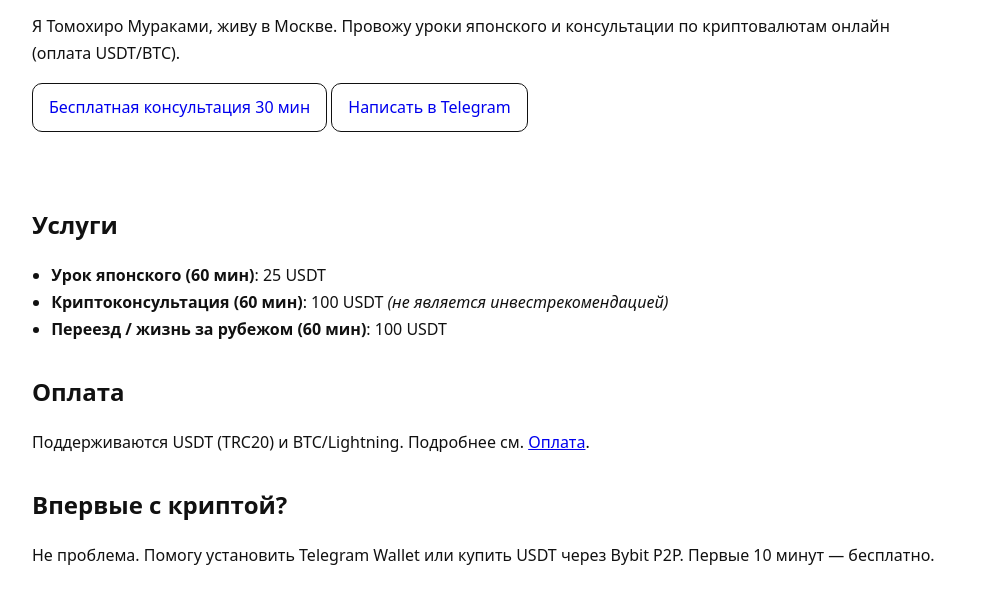
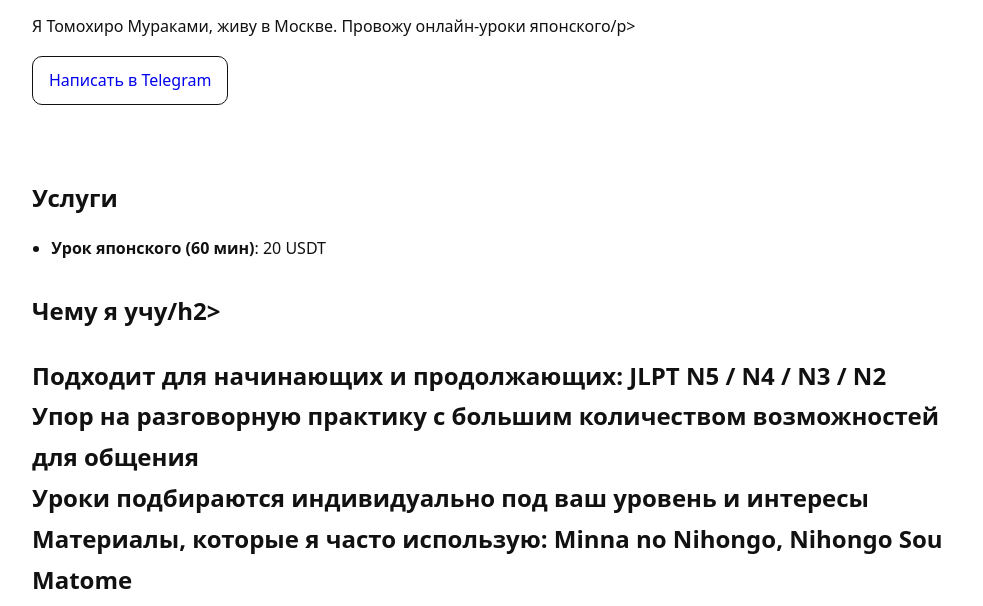
Before and after one commit to ariksii/Japanese-Teacher, a plain HTML site: page ru.html in a window 1280 px wide. Shown: the part 144-750 px from the top of the page, without its empty margins (148-1131 px from the left). Drawn offline with Linux system fonts and the light colour scheme.

Commit message:
Update ru.html

```diff
--- a/ru.html
+++ b/ru.html
@@ -33,9 +33,8 @@
 
     <section class="hero">
       <h1>Преподаватель японского / Tomohiro</h1>
-      <p>Я Томохиро Мураками, живу в Москве. Провожу уроки японского и консультации по криптовалютам онлайн (оплата USDT/BTC).</p>
+      <p>Я Томохиро Мураками, живу в Москве. Провожу онлайн-уроки японского/p>
       <p>
-        <a class="btn" href="/booking.html">Бесплатная консультация 30 мин</a>
         <a class="btn" href="https://t.me/ariksii">Написать в Telegram</a>
       </p>
     </section>
@@ -43,15 +42,16 @@
     <section>
       <h2>Услуги</h2>
       <ul>
-        <li><b>Урок японского (60 мин)</b>: 25 USDT</li>
-        <li><b>Криптоконсультация (60 мин)</b>: 100 USDT <i>(не является инвестрекомендацией)</i></li>
-        <li><b>Переезд / жизнь за рубежом (60 мин)</b>: 100 USDT</li>
+        <li><b>Урок японского (60 мин)</b>: 20 USDT</li>
       </ul>
     </section>
 
     <section>
-      <h2>Оплата</h2>
-      <p>Поддерживаются USDT (TRC20) и BTC/Lightning. Подробнее см. <a href="/pay.html">Оплата</a>.</p>
+      <h2>Чему я учу/h2>
+      <p>Подходит для начинающих и продолжающих: JLPT N5 / N4 / N3 / N2<br>
+Упор на разговорную практику с большим количеством возможностей для общения<br>
+Уроки подбираются индивидуально под ваш уровень и интересы<br>
+Материалы, которые я часто использую: Minna no Nihongo, Nihongo Sou Matome<br></p>
     </section>
 
     <section>
```
